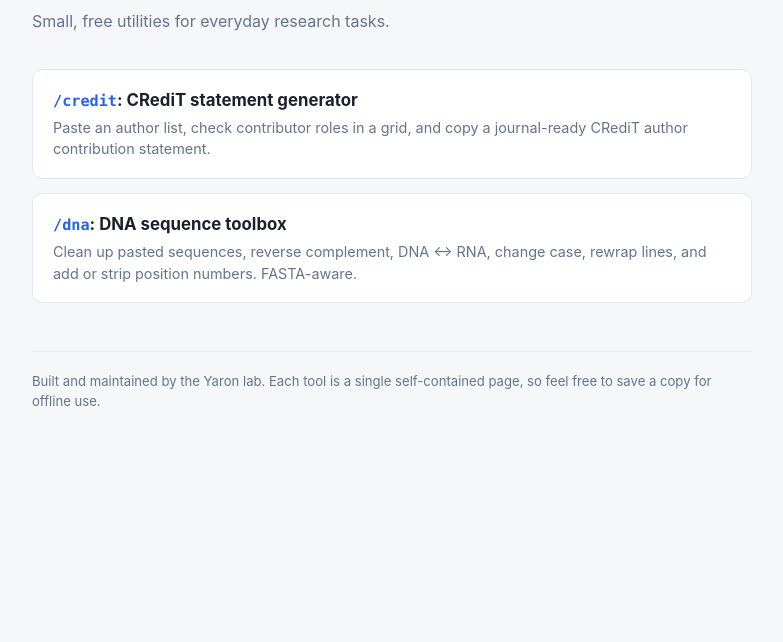
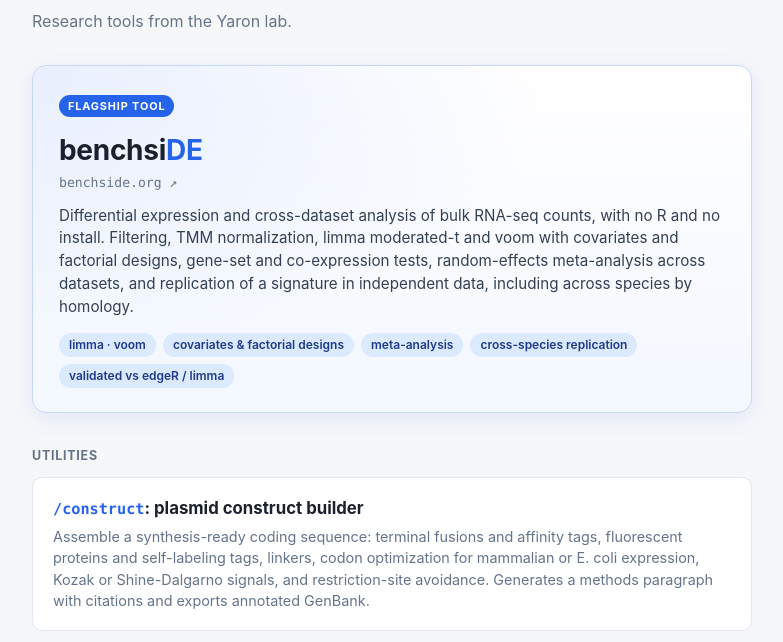
Before and after one commit to jyaron/yaronlab-tools, a plain HTML site: page index.html in a window 1280 px wide. Shown: the part 91-733 px from the top of the page, without its empty margins (248-1031 px from the left). Drawn offline with Linux system fonts and the light colour scheme.

Commit message:
Feature benchsiDE as flagship on landing page
Add a visually distinct hero card for benchsiDE (benchside.org) above the utilities, with a Flagship badge, accented wordmark, feature chips, and an outbound link. Group the site utilities under a "Utilities" heading and order them /construct, /dna, /credit. Update title and meta description.

```diff
--- a/index.html
+++ b/index.html
@@ -3,8 +3,8 @@
 <head>
 <meta charset="UTF-8">
 <meta name="viewport" content="width=device-width, initial-scale=1.0">
-<title>yaronlab.tools: small utilities for research</title>
-<meta name="description" content="Free, dependency-free browser utilities for everyday research tasks.">
+<title>yaronlab.tools: research tools from the Yaron lab</title>
+<meta name="description" content="Research tools from the Yaron lab, including benchsiDE for RNA-seq differential expression, plus free single-file utilities for everyday lab tasks.">
 <style>
   :root {
     --bg: #f6f7f9;
@@ -13,6 +13,7 @@
     --muted: #64748b;
     --accent: #2563eb;
     --accent-soft: #dbeafe;
+    --accent-deep: #1e3a8a;
     --border: #e2e8f0;
     --radius: 10px;
   }
@@ -27,7 +28,44 @@
   .wrap { max-width: 760px; margin: 0 auto; padding: 48px 20px 80px; }
   header h1 { font-size: 1.9rem; margin: 0 0 6px; letter-spacing: -0.01em; }
   header h1 .tld { color: var(--accent); }
-  .tagline { color: var(--muted); font-size: 1rem; margin: 0 0 36px; }
+  .tagline { color: var(--muted); font-size: 1rem; margin: 0 0 32px; }
+
+  /* flagship / featured tool */
+  .featured {
+    display: block;
+    position: relative;
+    text-decoration: none;
+    color: inherit;
+    border-radius: 14px;
+    padding: 26px 26px 24px;
+    margin-bottom: 34px;
+    background:
+      radial-gradient(120% 140% at 0% 0%, rgba(37,99,235,0.10), rgba(37,99,235,0) 60%),
+      linear-gradient(180deg, #ffffff 0%, #f3f7ff 100%);
+    border: 1px solid #c7d7f7;
+    box-shadow: 0 6px 22px rgba(37, 99, 235, 0.10);
+    transition: box-shadow 0.14s, transform 0.14s, border-color 0.14s;
+  }
+  .featured:hover { box-shadow: 0 10px 30px rgba(37, 99, 235, 0.18); transform: translateY(-1px); border-color: var(--accent); }
+  .featured .badge {
+    display: inline-block; font-size: 0.68rem; font-weight: 700; letter-spacing: 0.08em;
+    text-transform: uppercase; color: #fff; background: var(--accent);
+    padding: 3px 9px; border-radius: 999px; margin-bottom: 12px;
+  }
+  .featured .name { font-size: 1.75rem; font-weight: 700; letter-spacing: -0.01em; margin: 0 0 2px; }
+  .featured .name .de { color: var(--accent); }
+  .featured .host { font-size: 0.82rem; color: var(--muted); font-family: ui-monospace, SFMono-Regular, Menlo, Consolas, monospace; margin-bottom: 12px; }
+  .featured .host .arrow { font-family: inherit; }
+  .featured .blurb { margin: 0 0 14px; font-size: 0.95rem; color: #334155; }
+  .chips { display: flex; flex-wrap: wrap; gap: 7px; }
+  .chip { font-size: 0.75rem; font-weight: 600; color: var(--accent-deep); background: var(--accent-soft);
+          border-radius: 999px; padding: 3px 10px; }
+
+  /* section label */
+  .section-label { font-size: 0.78rem; text-transform: uppercase; letter-spacing: 0.06em;
+                   color: var(--muted); font-weight: 700; margin: 0 0 12px; }
+
+  /* utility tools */
   .tools { list-style: none; margin: 0; padding: 0; display: grid; gap: 14px; }
   .tool-card {
     display: block;
@@ -46,6 +84,7 @@
   .tool-card h2 { font-size: 1.05rem; margin: 0 0 4px; }
   .tool-card h2 .path { color: var(--accent); font-weight: 600; font-family: ui-monospace, SFMono-Regular, Menlo, Consolas, monospace; font-size: 0.95rem; }
   .tool-card p { margin: 0; color: var(--muted); font-size: 0.9rem; }
+
   footer {
     margin-top: 48px;
     padding-top: 20px;
@@ -61,15 +100,31 @@
 <div class="wrap">
   <header>
     <h1>yaronlab<span class="tld">.tools</span></h1>
-    <p class="tagline">Small, free utilities for everyday research tasks.</p>
+    <p class="tagline">Research tools from the Yaron lab.</p>
   </header>
 
+  <!-- FLAGSHIP TOOL -->
+  <a class="featured" href="https://www.benchside.org">
+    <span class="badge">Flagship tool</span>
+    <div class="name">benchsi<span class="de">DE</span></div>
+    <div class="host">benchside.org <span class="arrow">&#8599;</span></div>
+    <p class="blurb">Differential expression and cross-dataset analysis of bulk RNA-seq counts, with no R and no install. Filtering, TMM normalization, limma moderated-t and voom with covariates and factorial designs, gene-set and co-expression tests, random-effects meta-analysis across datasets, and replication of a signature in independent data, including across species by homology.</p>
+    <div class="chips">
+      <span class="chip">limma &middot; voom</span>
+      <span class="chip">covariates &amp; factorial designs</span>
+      <span class="chip">meta-analysis</span>
+      <span class="chip">cross-species replication</span>
+      <span class="chip">validated vs edgeR / limma</span>
+    </div>
+  </a>
+
+  <p class="section-label">Utilities</p>
   <ul class="tools">
     <!-- TOOL CARDS: copy a <li> block below to add a new tool -->
     <li>
-      <a class="tool-card" href="/credit/">
-        <h2><span class="path">/credit</span>: CRediT statement generator</h2>
-        <p>Paste an author list, check contributor roles in a grid, and copy a journal-ready CRediT author contribution statement.</p>
+      <a class="tool-card" href="/construct/">
+        <h2><span class="path">/construct</span>: plasmid construct builder</h2>
+        <p>Assemble a synthesis-ready coding sequence: terminal fusions and affinity tags, fluorescent proteins and self-labeling tags, linkers, codon optimization for mammalian or E. coli expression, Kozak or Shine-Dalgarno signals, and restriction-site avoidance. Generates a methods paragraph with citations and exports annotated GenBank.</p>
       </a>
     </li>
     <li>
@@ -78,10 +133,16 @@
         <p>Clean up pasted sequences, reverse complement, DNA &harr; RNA, change case, rewrap lines, and add or strip position numbers. FASTA-aware.</p>
       </a>
     </li>
+    <li>
+      <a class="tool-card" href="/credit/">
+        <h2><span class="path">/credit</span>: CRediT statement generator</h2>
+        <p>Paste an author list, check contributor roles in a grid, and copy a journal-ready CRediT author contribution statement.</p>
+      </a>
+    </li>
   </ul>
 
   <footer>
-    Built and maintained by the Yaron lab. Each tool is a single self-contained page, so feel free to save a copy for offline use.
+    Built and maintained by the Yaron lab. The utilities are single self-contained pages you can save and run offline; benchsiDE lives at <a href="https://www.benchside.org">benchside.org</a>.
   </footer>
 </div>
 </body>
```
